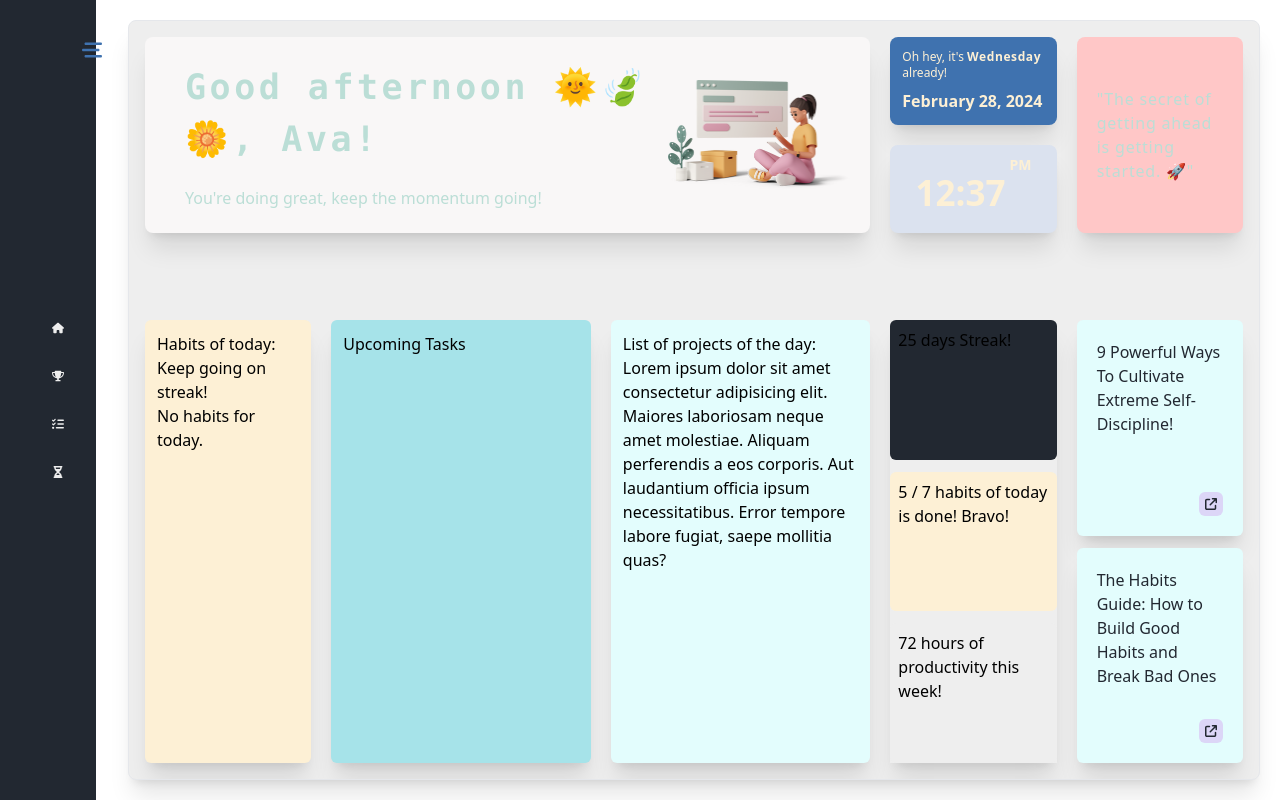
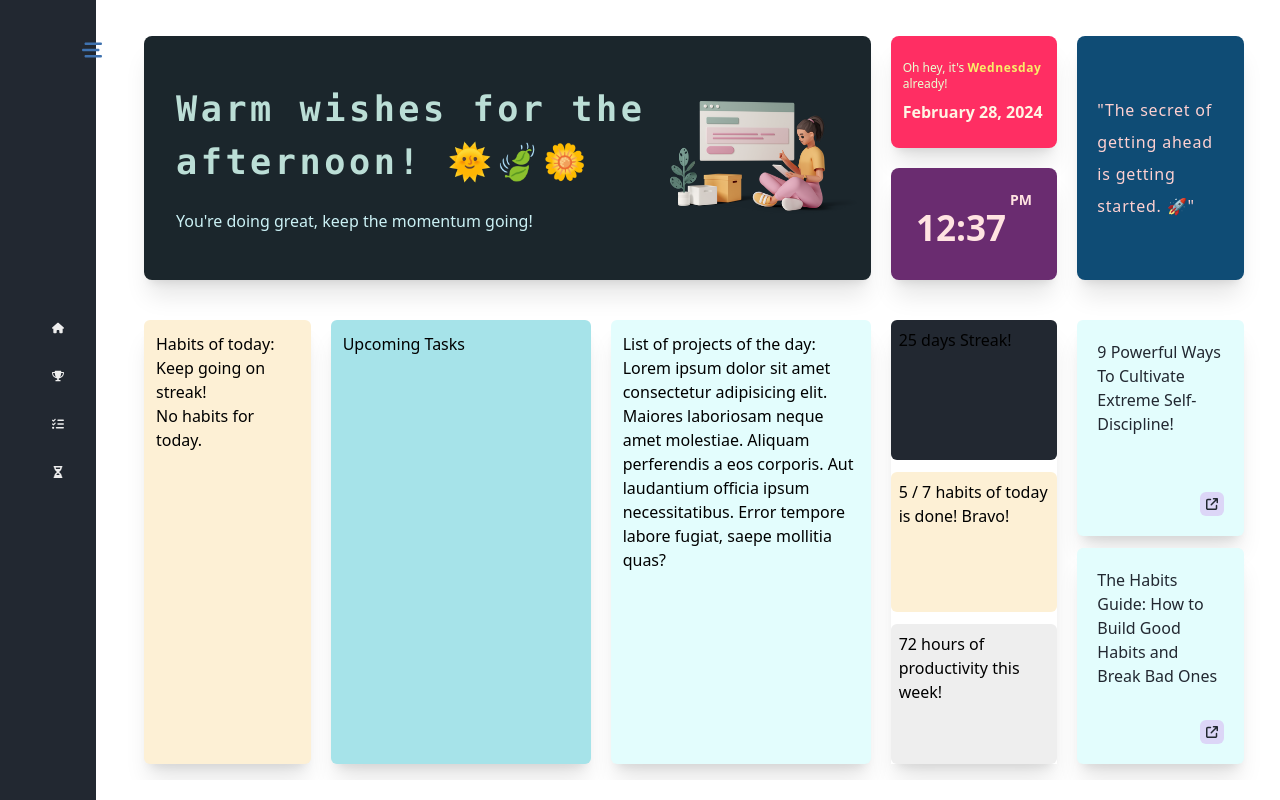
Before and after one commit to HitaBeeDev/Habitual, a React (Vite) app: page / in a window 1280 px wide. Built offline with nearby package versions, Linux system fonts and the light colour scheme.

Commit message:
finishing welcome card

```diff
--- a/src/Components/HomePage.jsx
+++ b/src/Components/HomePage.jsx
@@ -15,7 +15,7 @@ function HomePage() {
   ];
 
   return (
-    <div className="flex flex-col mt-24 lg:mt-5 lg:mb-5 gap-10 lg:shadow-xl lg:bg-colorA3 lg:border lg:rounded-lg lg:p-4 lg:grid lg:grid-cols-12 overflow-x-hidden">
+    <div className="flex flex-col mt-24 lg:mt-5 lg:mb-5 gap-10 lg:p-4 lg:grid lg:grid-cols-12 overflow-x-hidden">
       <div className="lg:col-span-12">
         <WelcomeCard />
       </div>
--- a/src/Components/TimeTracker/TimeTrackerPage.jsx
+++ b/src/Components/TimeTracker/TimeTrackerPage.jsx
@@ -33,7 +33,7 @@ function TimeTrackerPage() {
 
   return (
     <div className="lg:mt-5 lg:mb-5 mt-20 w-full flex flex-col gap-8 lg:grid lg:grid-cols-12">
-      <div className="hidden col-span-7 lg:flex flex-col gap-5 shadow-xl rounded-lg justify-between p-12 items-center bg-colorJ12">
+      <div className="hidden col-span-7 lg:flex flex-col gap-5 shadow-xl rounded-lg justify-between p-12 items-center bg-colorE1">
         <div className="flex flex-row gap-10 justify-center items-center">
           <button
             onClick={() => handleSessionChange("Pomodoro")}
@@ -100,7 +100,7 @@ function TimeTrackerPage() {
                   >
                     <FontAwesomeIcon
                       icon={faCircleCheck}
-                      className="text-colorJ14 text-center w-4 h-4"
+                      className="text-colorE4 text-center w-4 h-4"
                     />
                   </button>
                 </foreignObject>
@@ -112,7 +112,7 @@ function TimeTrackerPage() {
                 textAnchor="middle"
                 dominantBaseline="middle"
                 fontSize="20"
-                className="text-3x tracking-widest font-semibold text-colorJ1"
+                className="text-3x tracking-widest font-semibold text-colorF2"
               >
                 {`${Math.floor(totalSeconds / 60)}:${
                   totalSeconds % 60 < 10 ? "0" : ""
@@ -138,8 +138,8 @@ function TimeTrackerPage() {
           >
             <FontAwesomeIcon
               icon={faCirclePause}
-              className="text-colorJ39 text-center transition-all
-              duration-500 hover:text-colorJ15
+              className="text-colorE3 text-center transition-all
+              duration-500 hover:text-colorE5
               w-12 h-12"
             />
           </button>
@@ -151,8 +151,8 @@ function TimeTrackerPage() {
           >
             <FontAwesomeIcon
               icon={faCirclePlay}
-              className="text-colorJ35 text-center transition-all
-              duration-500  hover:text-colorJ15
+              className="text-colorF1 text-center transition-all
+              duration-500  hover:text-colorE5
               w-12 h-12"
             />
           </button>
@@ -164,24 +164,24 @@ function TimeTrackerPage() {
           >
             <FontAwesomeIcon
               icon={faPowerOff}
-              className="text-colorJ29 hover:text-colorJ15 text-center transition-all
-              duration-500  w-12 h-12"
+              className="text-colorE2 hover:text-colorE5 text-center transition-all
+              duration-500  w-12 h-11"
             />
           </button>
         </div>
       </div>
 
       <div className="col-span-5 grid grid-rows-2 gap-8">
-        <div className="row-span-1 bg-colorJ12 shadow-xl rounded-lg flex justify-center items-center">
+        <div className="row-span-1 bg-colorE1 shadow-xl rounded-lg flex justify-center items-center">
           <img src={pomodoroImage} />
         </div>
 
-        <div className="row-span-1 bg-colorJ12 shadow-xl p-5 rounded-lg flex justify-center items-center">
+        <div className="row-span-1 bg-colorE1 shadow-xl p-5 rounded-lg flex justify-center items-center">
           <div>
-            <h2 className="text-lg font-semibold text-colorJ1">
+            <h2 className="text-lg font-semibold text-colorF2">
               {articles[currentArticleIndex]?.title}
             </h2>
-            <p className="text-sm font-normal mt-2 text-colorJ10 leading-loose">
+            <p className="text-sm font-normal mt-2 text-colorF3 leading-loose">
               {articles[currentArticleIndex]?.content}
             </p>
           </div>
--- a/src/Components/WelcomeCard/WelcomeCard.jsx
+++ b/src/Components/WelcomeCard/WelcomeCard.jsx
@@ -21,18 +21,18 @@ function WelcomeCard() {
   useEffect(() => {
     const hour = currentTime.getHours();
     if (hour < 12) {
-      setTimeGreeting("Rise and shine ☀️🌅🐦");
+      setTimeGreeting("Rise and shine! ☀️🌅🐦");
       setMotivationalMessage("Today's a blank page, let's fill it with color!");
     } else if (hour >= 12 && hour < 17) {
-      setTimeGreeting("Good afternoon 🌞🍃🌼");
+      setTimeGreeting("Warm wishes for the afternoon! 🌞🍃🌼");
       setMotivationalMessage("You're doing great, keep the momentum going!");
     } else if (hour >= 17 && hour < 23) {
-      setTimeGreeting("Good evening 🌙✨🌌");
+      setTimeGreeting("Embrace the evening's calm! 🌙✨🌌");
       setMotivationalMessage(
         "Reflect on the day's wins and relax, you've earned it."
       );
     } else {
-      setTimeGreeting("Enough working 🛌💤🚫");
+      setTimeGreeting("Enough working! 🛌💤🚫");
       setMotivationalMessage(
         "Time to rest and recharge for another day ahead."
       );
@@ -73,20 +73,26 @@ function WelcomeCard() {
   } = formatDate(currentTime);
 
   return (
-    <div className="lg:grid lg:grid-cols-6 gap-5 flex flex-col">
-      <div className="lg:col-span-4 flex flex-col gap-8 lg:gap-1 p-2 lg:flex-row items-center justify-between bg-colorB1 lg:shadow-xl lg:p-5 rounded-lg">
+    <div className="lg:grid lg:grid-cols-6 gap-5 h-full flex flex-col">
+      <div
+        className="lg:col-span-4 flex flex-col gap-8 lg:gap-1 p-2
+      lg:flex-row items-center bg-colorJ26 lg:shadow-xl lg:p-3 rounded-lg"
+      >
         <div className="pl-5 flex flex-col">
-          <p className="text-left tracking-widest font-mono text-colorC3 text-[30px] lg:text-[35px] font-black">
-            {timeGreeting}, Ava!
+          <p
+            className="text-left tracking-widest font-mono
+          text-colorJ1 text-[2.2rem] font-black"
+          >
+            {timeGreeting}
           </p>
-          <p className="text-left mt-5 text-md font-normal text-colorC3">
+          <p className="text-left mt-5 text-md font-normal text-colorJ2">
             {motivationalMessage}
           </p>
         </div>
 
         <div>
           <img
-            className="w-[250px]"
+            className="w-[350px]"
             src={welcomeCardImage}
             alt="welcomeCardImage"
           />
@@ -94,29 +100,33 @@ function WelcomeCard() {
       </div>
 
       <div className="lg:grid lg:grid-rows-2 gap-5 flex flex-col">
-        <div className="bg-colorB3 h-20 lg:h-full rounded-lg lg:shadow-xl flex flex-col items-start justify-center gap-2 p-3">
-          <p className="text-colorA2 text-xs font-medium">
+        <div
+          className="bg-colorC2 h-20 lg:h-full rounded-lg
+        lg:shadow-xl flex flex-col items-start justify-center gap-2 p-3"
+        >
+          <p className="text-colorJ5 text-xs font-medium">
             Oh hey, it's{" "}
-            <span className="text-colorA2 tracking-wider text-xs font-bold">
+            <span className="text-colorJ13 tracking-wider text-xs font-bold">
               {dayOfWeek}
             </span>{" "}
             already!
           </p>
-          <p className="text-colorA2 text-md font-bold">{currentDate}</p>
+
+          <p className="text-colorJ6 text-md font-bold">{currentDate}</p>
         </div>
 
-        <div className="bg-colorB2 h-20 lg:h-full flex items-center justify-center text-center rounded-lg lg:shadow-xl text-colorA5 col-span-1">
+        <div className="bg-colorD2 h-20 lg:h-full flex items-center justify-center text-center rounded-lg lg:shadow-xl text-colorA5 col-span-1">
           <div className="flex items-baseline font-semibold mt-2">
-            <span className="text-colorA2 text-[35px]">{formattedTime}</span>
-            <span className="text-colorA2 text-sm self-start -mt-3 ml-1">
+            <span className="text-colorJ7 text-[35px]">{formattedTime}</span>
+            <span className="text-colorJ7 text-sm self-start -mt-3 ml-1">
               {period}
             </span>
           </div>
         </div>
       </div>
 
-      <div className="bg-colorB5 h-28 lg:h-full  flex items-center justify-center col-span-1 p-5 rounded-lg lg:shadow-xl">
-        <p className="text-colorC3 font-medium tracking-wider">
+      <div className="bg-colorJ28 h-28 lg:h-full flex items-center justify-center col-span-1 p-5 rounded-lg lg:shadow-xl">
+        <p className="text-colorJ8 text-md font-medium tracking-wider leading-loose">
           "{quotes[quoteIndex]}"
         </p>
       </div>
--- a/src/ContextAPI/TimeTrackerContext.jsx
+++ b/src/ContextAPI/TimeTrackerContext.jsx
@@ -91,7 +91,7 @@ export const TimeTrackerProvider = ({ children }) => {
 
   const getTabClassName = (type) => {
     return `text-md font-semibold w-36 text-center flex flex-col items-center justify-center h-12 rounded-lg text-colorJ1 ${
-      sessionType === type ? "bg-colorJ15 text-colorJ5" : "bg-colorJ24"
+      sessionType === type ? "bg-colorE5 text-colorE1" : "bg-colorJ24"
     }`;
   };
 
--- a/tailwind.config.js
+++ b/tailwind.config.js
@@ -36,15 +36,23 @@ export default {
 
         //////////
 
-        colorE1: "#",
-        colorE2: "#",
-        colorE3: "",
-        colorE4: "#",
-        colorE5: "#",
+        colorE1: "#EAEAEA",
+        colorE2: "#3282B8",
+        colorE3: "#61C0BF",
+        colorE4: "#F08A5D",
+        colorE5: "#B83B5E",
+
+        //////////
+
+        colorF1: "#967E76",
+        colorF2: "#424874",
+        colorF3: "#252A34",
+        colorF4: "#",
+        colorF5: "#",
 
         //--------------------------------------------------
 
-        colorJ1: "#424874",
+        colorJ1: "#BBDED6",
         colorJ2: "#CBF1F5",
         colorJ3: "#71C9CE",
         colorJ4: "#A6B1E1",
@@ -54,12 +62,12 @@ export default {
         colorJ7: "#FFE3E1",
         colorJ8: "#FFD1D1",
         colorJ9: "#08D9D6",
-        colorJ10: "#252A34",
+        colorJ10: "#FFB6B9",
 
-        colorJ12: "#EAEAEA",
+        colorJ12: "#FAE3D9",
         colorJ13: "#F9ED69",
-        colorJ14: "#F08A5D",
-        colorJ15: "#B83B5E",
+        colorJ14: "#D7C0AE",
+        colorJ15: "#EEE3CB",
         colorJ16: "#FCE38A",
 
         colorJ17: "#AD8B73",
@@ -74,21 +82,20 @@ export default {
         colorJ25: "#FFFFD2",
         colorJ26: "#1B262C",
 
-        colorJ27: "#1B262C",
+        colorJ27: "#FC5185",
         colorJ28: "#0F4C75",
-        colorJ29: "#3282B8",
+        colorJ29: "#B7C4CF",
         colorJ30: "#BBE1FA",
-        colorJ31: "#FFB6B9",
+        colorJ31: "#B1B2FF",
 
-        colorJ32: "#B7C4CF",
-        colorJ33: "#EEE3CB",
-        colorJ34: "#D7C0AE",
-        colorJ35: "#967E76",
-        colorJ36: "#FFB6B9",
+        colorJ32: "#AAC4FF",
+        colorJ33: "#D2DAFF",
+        colorJ34: "#EEF1FF",
+        colorJ35: "#364F6B",
+        colorJ36: "#3FC1C9",
 
-        colorJ37: "#FAE3D9",
-        colorJ38: "#BBDED6",
-        colorJ39: "#61C0BF",
+        colorJ37: "#F5F5F5",
+        colorJ38: "",
       },
     },
   },
```
